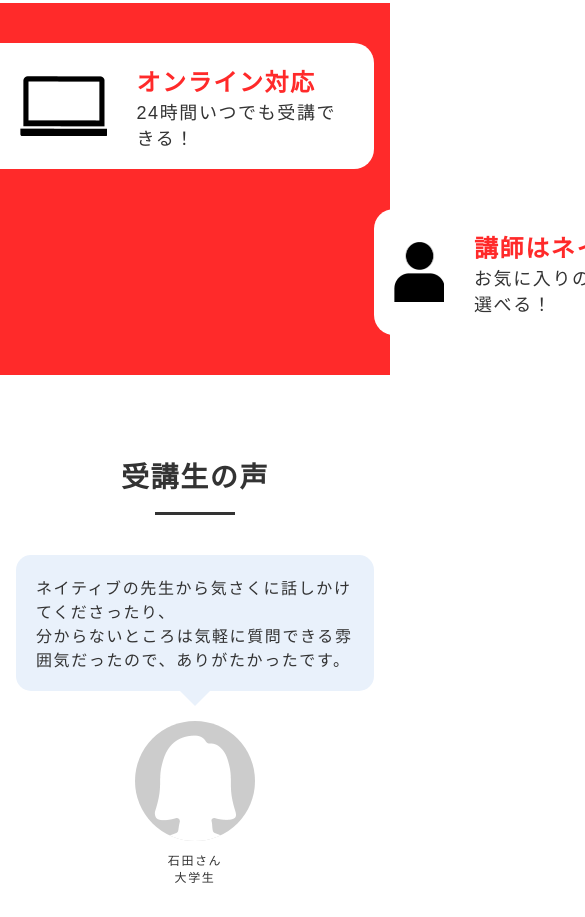
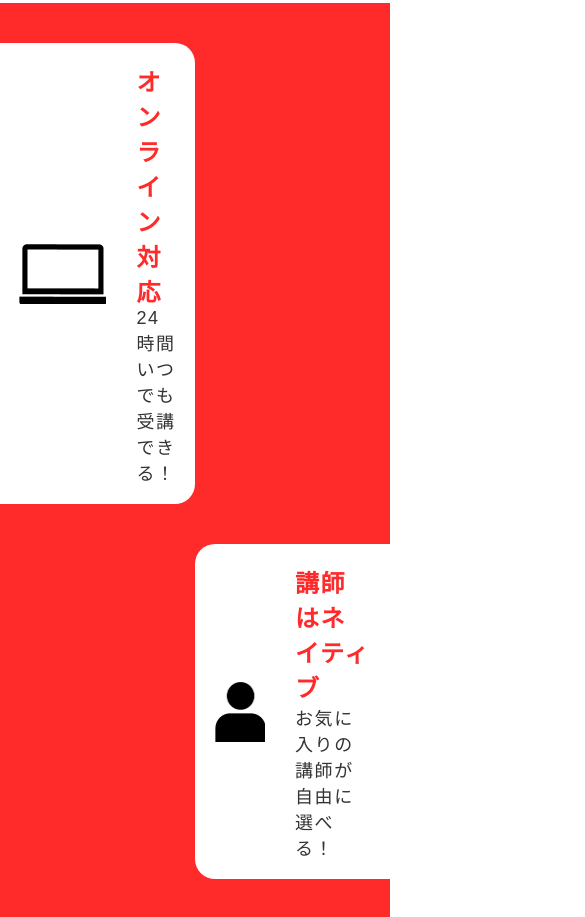
Before and after one commit to hareru2010/bbb-english, a plain HTML site: page index.html in a window 390 px wide. Shown: the part 767-1684 px from the top of the page, 585 px wide, since content can reach past the window. Drawn offline with nearby package versions, Linux system fonts and the light colour scheme; some packages are replaced by stand-ins of ours.

Commit message:
Update style.css

```diff
--- a/css/style.css
+++ b/css/style.css
@@ -722,10 +722,6 @@ li {
     padding: 40px 0;
   }
 
-  #reason .slide {
-    width: calc(100% - 16px);
-  }
-
   #reason .slide .title {
     font-size: 1.5rem;
   }
```
